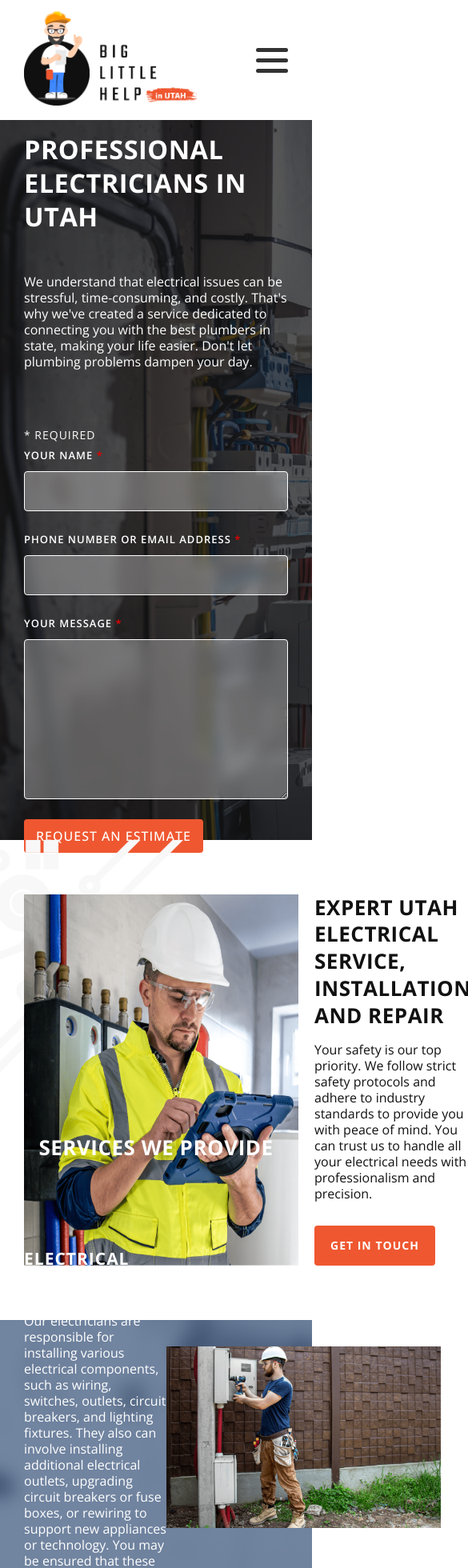
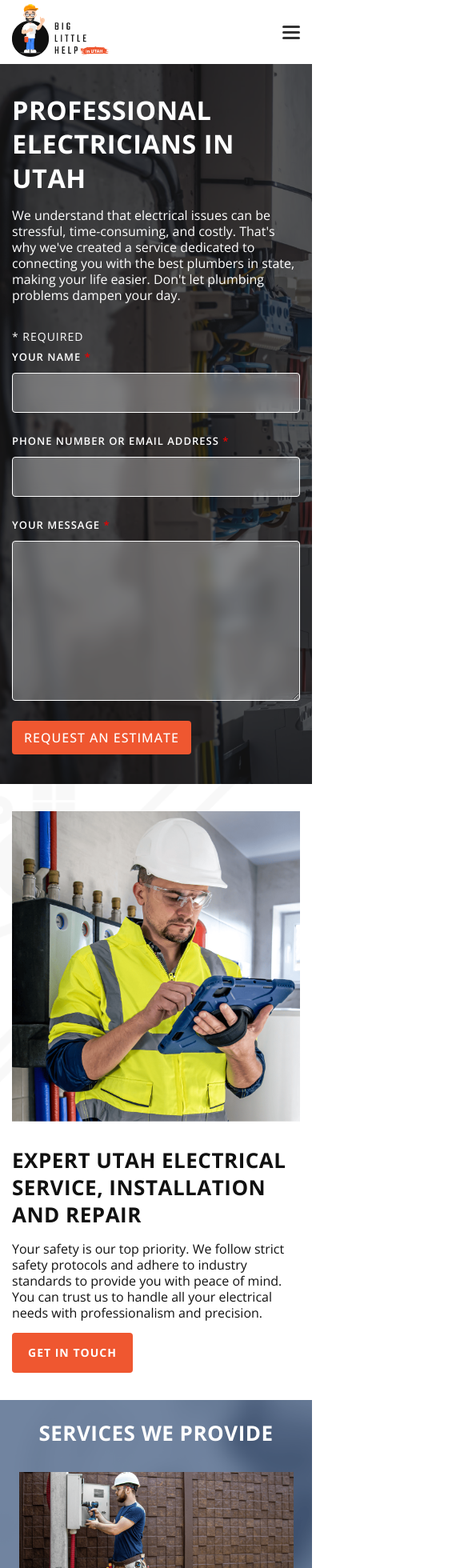
Before and after one commit to ValerieVichi/construction-landing, a React (Vite) app: page / in a window 390 px wide. Shown: the top 1960 px of the page at 80% size, 585 px wide, since content can reach past the window. Built offline with nearby package versions, Linux system fonts and the light colour scheme.

Commit message:
Set up mobile media changes

```diff
--- a/components/Cities.jsx
+++ b/components/Cities.jsx
@@ -75,7 +75,6 @@ export default function Cities() {
             showStatus={false}
             showArrows={true}
             useKeyboardArrows={true}
-            width="50%"
             // infiniteLoop={true}
             renderArrowPrev={(onClickHandler, hasPrev, label) =>
               hasPrev && (
--- a/components/Footer.jsx
+++ b/components/Footer.jsx
@@ -6,10 +6,18 @@ import "../stylesheets/Footer.scss";
 import { useMedia } from "../hooks/useMedia";
 
 export default function Footer() {
+  const switchLogo550 = useMedia("(max-width: 550px)");
+  const switchLogo1000 = useMedia("(max-width: 1000px)");
   const switchLogo1400 = useMedia("(max-width: 1400px)");
-  const switchLogo1000 = useMedia("(max-width: 1000px)");
 
-  const logoDetails = switchLogo1000
+  const logoDetails = switchLogo550
+    ? {
+        logoWidth: "83px",
+        logoHeight: "120px",
+        logoMarginR: "13px",
+        textWidth: "123px",
+      }
+    : switchLogo1000
     ? {
         logoWidth: "119px",
         logoHeight: "172px",
--- a/components/Menu.jsx
+++ b/components/Menu.jsx
@@ -1,4 +1,5 @@
 import { useState } from "react";
+import { useMedia } from "../hooks/useMedia";
 import Logo from "./Logo";
 import Container from "./Container";
 import RequestEstimateBtn from "./RequestEstimateBtn";
@@ -12,17 +13,22 @@ export default function Menu() {
     document.body.classList.toggle("lock-scroll");
   }
 
+  const switchLogo550 = useMedia("(max-width: 550px)");
+
+  const logoDetails = switchLogo550
+    ? {
+        logoWidth: "46px",
+        logoHeight: "66px",
+        logoMarginR: "7px",
+        textWidth: "68px",
+      }
+    : { logoWidth: "82px", textWidth: "122px", logoMarginR: "12px" };
+
   return (
     <div className="menu-parent">
       <Container>
         <div className="menu">
-          <Logo
-            logoProps={{
-              logoWidth: "82px",
-              textWidth: "122px",
-              logoMarginR: "12px",
-            }}
-          />
+          <Logo logoProps={logoDetails} />
           <div className="menu-btns">
             <div className="about-btn">ABOUT</div>
             <RequestEstimateBtn />
--- a/components/Services.jsx
+++ b/components/Services.jsx
@@ -6,7 +6,7 @@ export default function Services() {
     <div className="services">
       <Container classToAdd="flex-column">
         <h2>Services we provide</h2>
-        <div className="serv-block">
+        <div className="serv-block" id="serv-top">
           <div>
             <h3>Electrical Installations</h3>
             <p>
--- a/src/App.scss
+++ b/src/App.scss
@@ -36,3 +36,8 @@ $app-width: 1280px;
     box-sizing: border-box;
   }
 }
+@media (max-width: 768px) {
+  .container {
+    padding: 0 15px;
+  }
+}
--- a/stylesheets/Cities.scss
+++ b/stylesheets/Cities.scss
@@ -77,11 +77,12 @@
   flex-direction: column;
   align-items: center;
   justify-content: center;
-  height: 320px;
 }
+
 .carousel-root {
   display: flex;
   justify-content: center;
+  width: 350px;
 }
 
 .carousel.carousel-slider {
@@ -95,3 +96,12 @@
     height: 600px;
   }
 }
+@media (max-width: 550px) {
+  .cities {
+    height: 465px;
+  }
+  .cities-serve {
+    font-size: 26px;
+    margin: 0 0 22px 0;
+  }
+}
--- a/stylesheets/Expert.scss
+++ b/stylesheets/Expert.scss
@@ -102,3 +102,38 @@
     }
   }
 }
+@media (max-width: 768px) {
+  .expert {
+    height: 740px;
+  }
+  .expert-block {
+    flex-direction: column;
+    align-items: center;
+  }
+  .expert-block-text {
+    margin: 0;
+    width: auto;
+    h2 {
+      margin-top: 32px;
+    }
+  }
+}
+
+@media (max-width: 450px) {
+  .expert {
+    height: 770px;
+  }
+  .expert-block img {
+    width: 100%;
+  }
+  .expert-block-text p {
+    font-weight: 300;
+    margin: 0 0 15px 0;
+  }
+}
+
+@media (max-width: 375px) {
+  .expert {
+    height: 840px;
+  }
+}
--- a/stylesheets/Footer.scss
+++ b/stylesheets/Footer.scss
@@ -136,7 +136,7 @@
 
 @media (max-width: 900px) {
   .footer {
-    height: 1100px;
+    height: 1150px;
     justify-content: center;
     align-items: center;
   }
@@ -167,3 +167,25 @@
     line-height: 22px;
   }
 }
+@media (max-width: 550px) {
+  .footer {
+    height: 1050px;
+  }
+  .footer-policies {
+    align-self: auto;
+  }
+}
+
+@media (max-width: 450px) {
+  .footer-statement,
+  .footer-email > p,
+  .footer-address > p,
+  .footer-policies div,
+  .footer-copyright-sm {
+    font-weight: 300;
+  }
+  .footer-copyright-sm {
+    align-self: baseline;
+    margin-bottom: 10px;
+  }
+}
--- a/stylesheets/Menu.scss
+++ b/stylesheets/Menu.scss
@@ -132,3 +132,29 @@
     overflow: hidden;
   }
 }
+
+@media (max-width: 550px) {
+  .menu-parent {
+    height: 80px;
+  }
+  .menu {
+    height: 80px;
+  }
+  .menu-dropbtn {
+    width: 22px;
+    height: 22px;
+    div {
+      height: 3px;
+    }
+  }
+  .h-meat,
+  .h-bottom {
+    margin-top: 4px;
+  }
+  #meat {
+    margin-top: -3px;
+  }
+  .hamburger {
+    margin-bottom: 13px;
+  }
+}
--- a/stylesheets/Services.scss
+++ b/stylesheets/Services.scss
@@ -99,5 +99,69 @@
     img {
       width: 343px;
     }
+    img:nth-child(2) {
+      margin-left: 15px;
+    }
+    img:nth-child(1) {
+      margin-right: 15px;
+    }
   }
 }
+
+@media (max-width: 768px) {
+  .services {
+    height: 1350px;
+    h2 {
+      margin-bottom: 26px;
+    }
+    h3 {
+      margin: 12px 0;
+    }
+    p {
+      margin: 0 0 32px 0;
+    }
+  }
+  .serv-block {
+    flex-direction: column;
+    margin: 0;
+    img {
+      width: 500px;
+    }
+    img:nth-child(1),
+    img:nth-child(2) {
+      margin: 0 0 30px 0;
+    }
+    div {
+      width: auto;
+    }
+  }
+  #serv-top {
+    flex-direction: column-reverse;
+  }
+}
+
+@media (max-width: 550px) {
+  .services {
+    height: 1200px;
+  }
+  .serv-block {
+    img {
+      width: 343px;
+    }
+  }
+}
+
+@media (max-width: 450px) {
+  .services {
+    height: 1200px;
+    p {
+      font-weight: 300;
+    }
+  }
+  .serv-block {
+    img:nth-child(1),
+    img:nth-child(2) {
+      margin: 0;
+    }
+  }
+}
--- a/stylesheets/_Header.scss
+++ b/stylesheets/_Header.scss
@@ -77,3 +77,29 @@ $secondary-font-color: #111;
     margin-top: 40px;
   }
 }
+
+@media (max-width: 550px) {
+  .header {
+    height: 810px;
+    margin-top: 80px;
+  }
+  .header-moto {
+    h1 {
+      margin-bottom: 15px;
+    }
+  }
+  .header-form {
+    margin: 0 0 32px 0;
+  }
+}
+
+@media (max-width: 450px) {
+  .header {
+    height: 900px;
+  }
+  .header-moto {
+    p {
+      font-weight: 300;
+    }
+  }
+}
```
